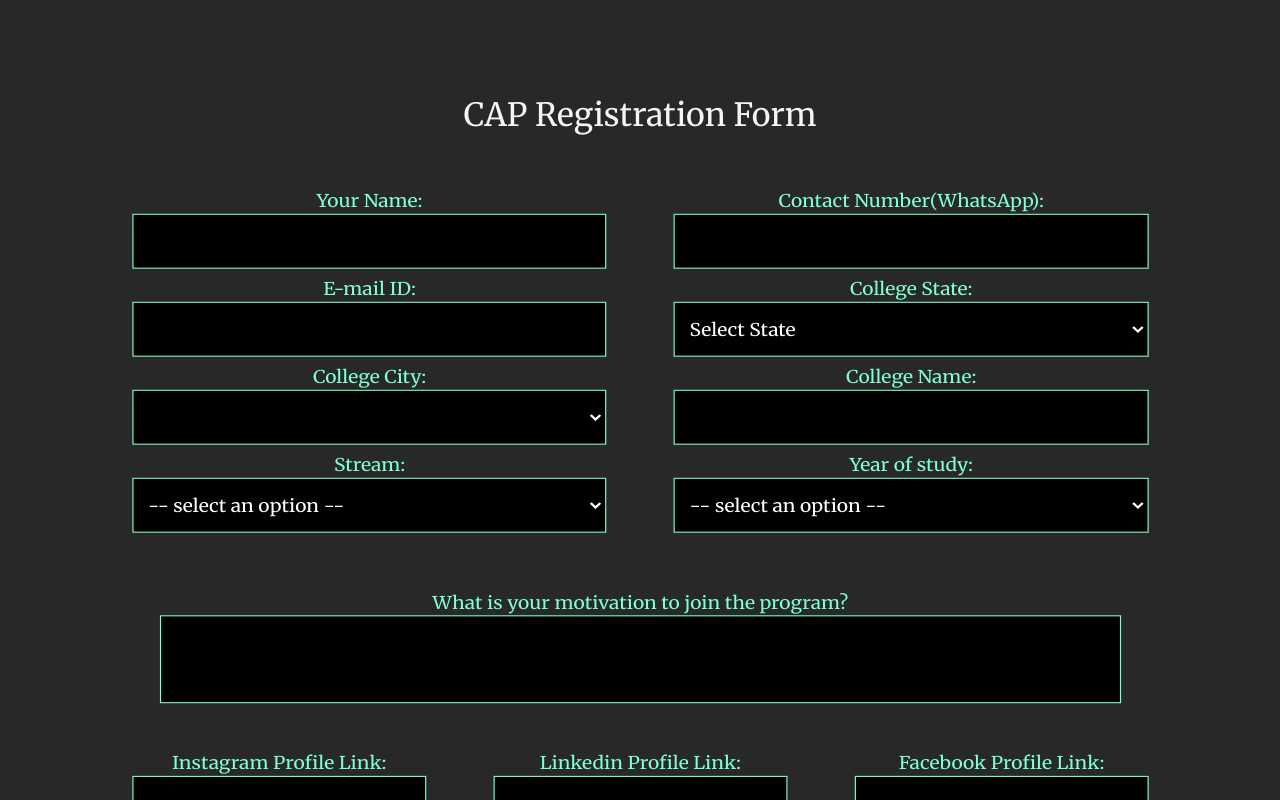
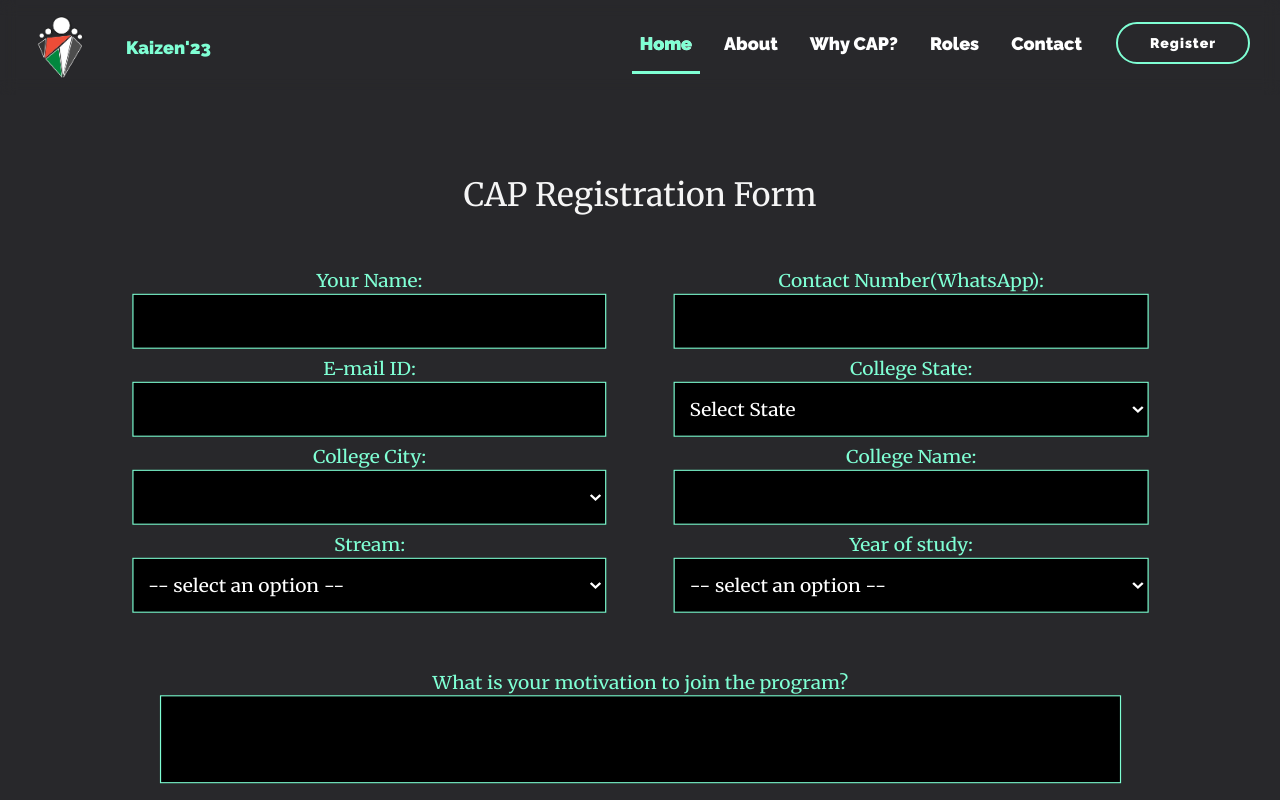
Before and after one commit to NSS-IIT-Delhi/Kaizen-23-CAP, a React (Create React App) app: page /form in a window 1280 px wide. Shown: the top 800 px of the page. Built offline with nearby package versions, Linux system fonts and the light colour scheme.

Commit message:
Added navbar to form

```diff
--- a/src/App.js
+++ b/src/App.js
@@ -6,6 +6,7 @@ import Footer from '../src/components/footer/Footer';
 import WhyCap from '../src/components/footer/WhyCAP'
 import Contact from '../src/components/footer/Contact'
 import KaizenForm from "./components/Kaizen Form/KaizenForm";
+import Navbar from "./components/Kaizen Form/navbar";
 import { BrowserRouter as Router, Routes, Route } from "react-router-dom";
 import Stats from "./components/stats/Stats";
 
@@ -25,7 +26,7 @@ function App() {
               <Footer />
             </>
           } />
-          <Route path="/form" element={<KaizenForm />} />
+          <Route path="/form" element={<><Navbar id="home"/><KaizenForm /></>} />
         </Routes>
       </Router>
     </>
```
